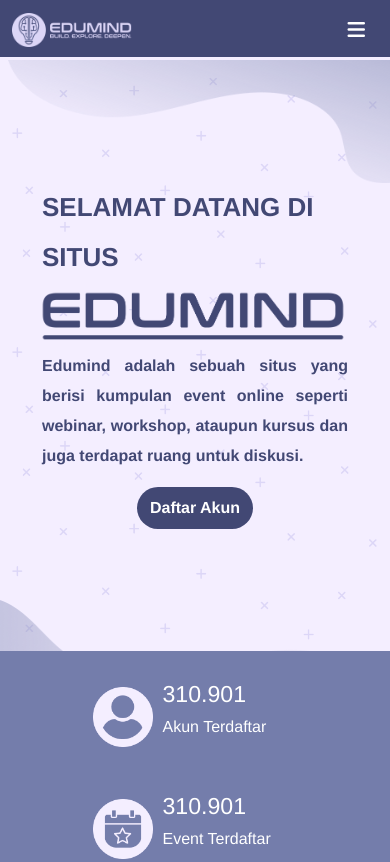
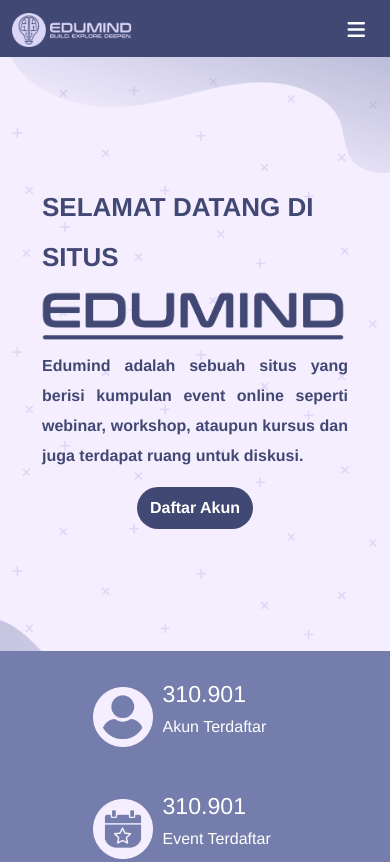
Before and after one commit to irfanzafardev/edumind.id, a plain HTML site: page index.html in a window 390 px wide. Shown: the top 862 px of the page. Drawn offline with nearby package versions, Linux system fonts and the light colour scheme.

Commit message:
Update responsive styling

```diff
--- a/index.html
+++ b/index.html
@@ -97,7 +97,7 @@
   <!-- End of Header -->
 
   <!-- Statistic -->
-  <section class="statistic m-0">
+  <section class="statistic mt-0">
     <div class="container">
       <div class="row statistic-row">
         <div class="col-12 col-lg-3 my-3 mb-lg-2 my-lg-0">
--- a/style/style.css
+++ b/style/style.css
@@ -136,16 +136,16 @@ body {
   max-width: 100vw;
 }
 
+.header .vector-above {
+  position: absolute;
+  right: -8px;
+  top: 50px;
+  z-index: -1;
+}
+
 .header .vector-below {
   position: absolute;
   bottom: 140px;
-  z-index: -1;
-}
-
-.header .vector-above {
-  position: absolute;
-  right: -8px;
-  top: 60px;
   z-index: -1;
 }
 
@@ -157,15 +157,6 @@ body {
 .header .header-text .text {
   color: #424874;
   padding: 0 180px 0 0;
-}
-
-
-@media (max-width: 767px) {
-  .header .header-text .text
-    {
-      color: #424874;
-      padding: 0 30px;
-    }
 }
 
 .header .header-text .text h4 {
@@ -197,6 +188,21 @@ body {
   padding: 8px 12px;
   background-color: #424874;
   border-radius: 30px;
+}
+
+@media (max-width: 767px) {
+  .header .header-text .text{
+    color: #424874;
+    padding: 0 30px;
+  }
+}
+
+@media (max-width: 767px) {
+  .header .vector-below {
+    position: absolute;
+    bottom: 120px;
+    z-index: -1;
+  }
 }
 /* End of Header */
 
```
